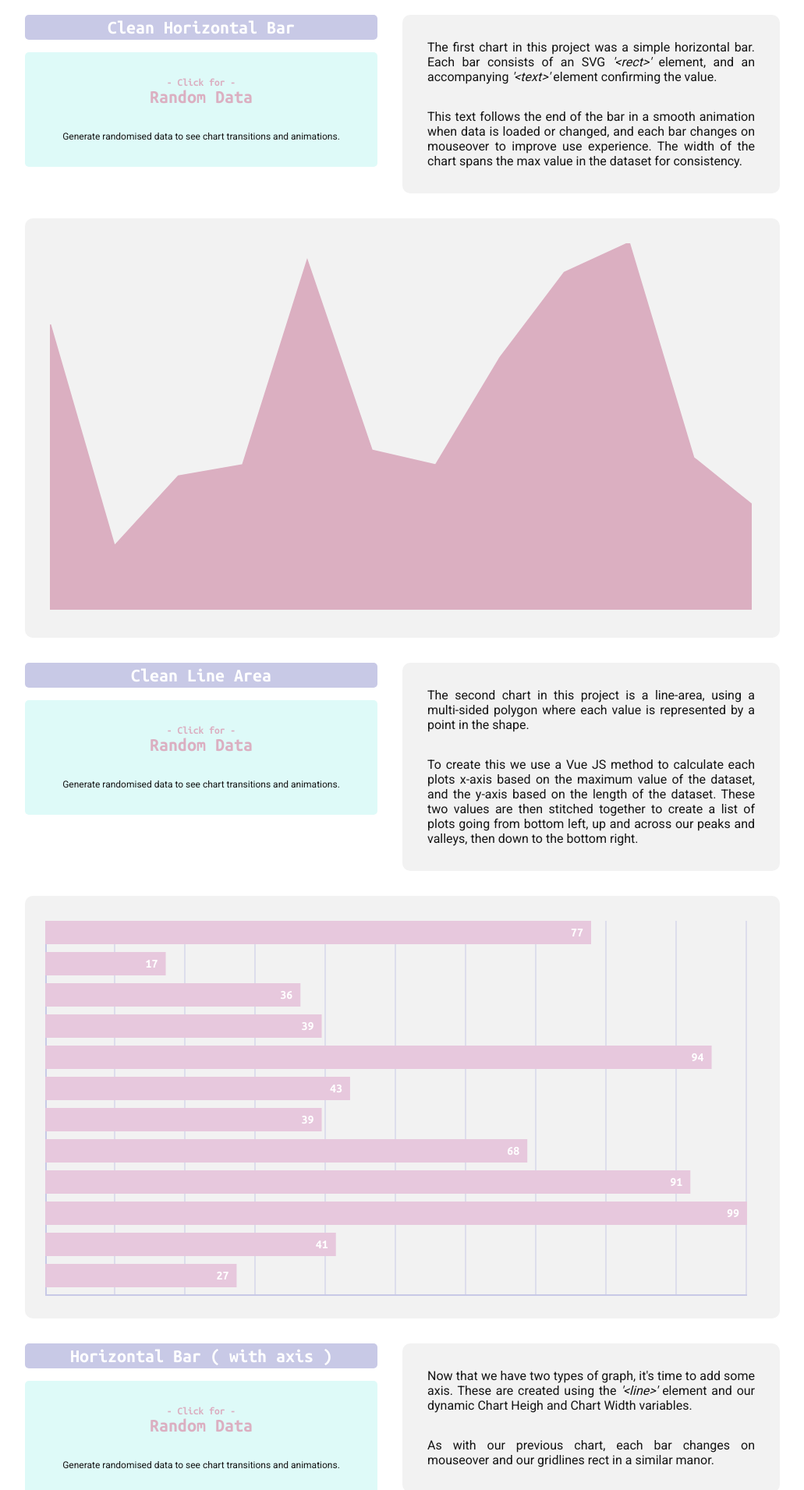
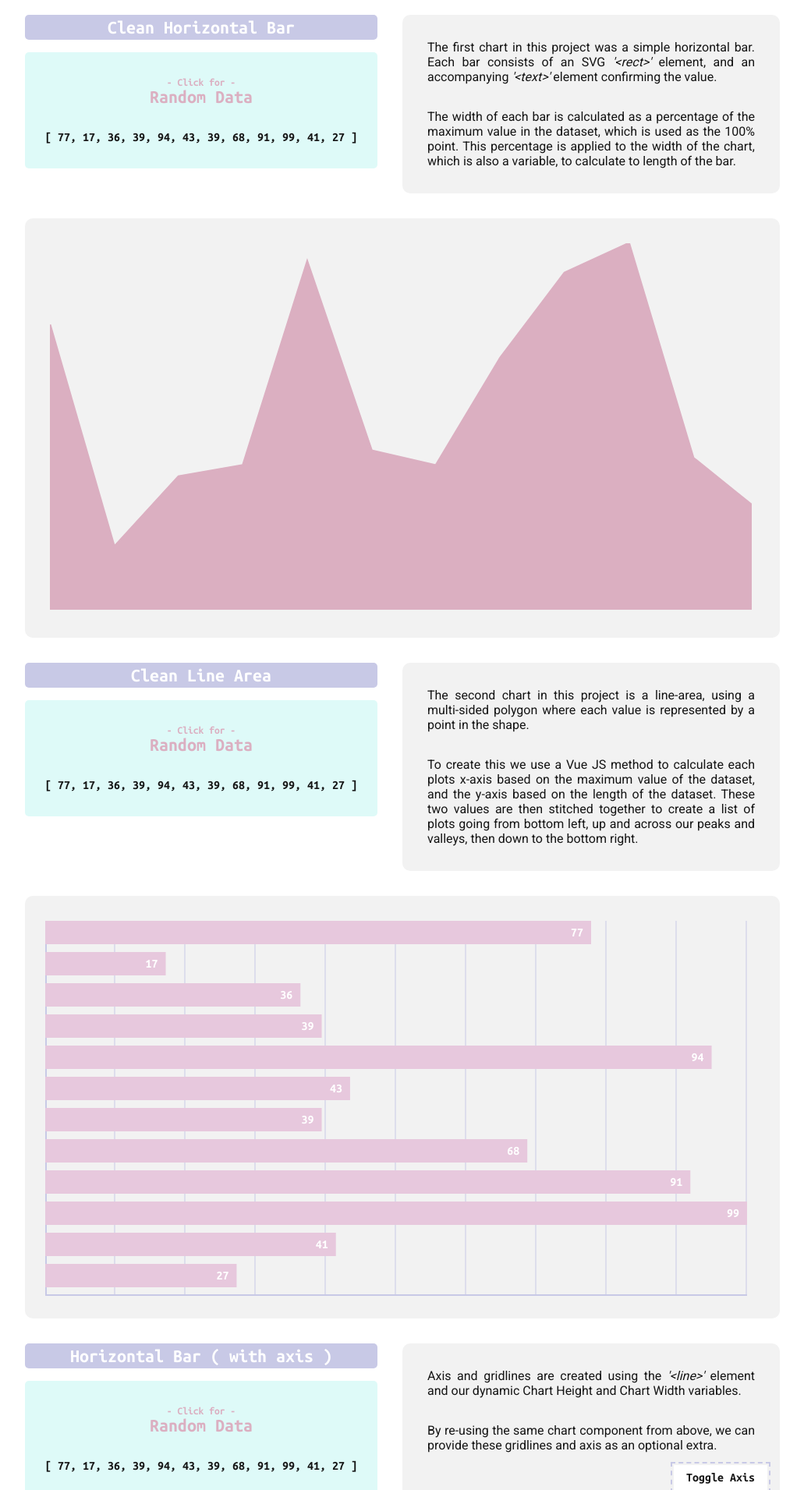
Before and after one commit to JClique/data-dash, a Vue app: page / in a window 1280 px wide. Shown: the part 640-2551 px from the top of the page at 78% size, without its empty margins (124-1155 px from the left). Built offline with nearby package versions, Linux system fonts and the light colour scheme.

Commit message:
Added toggleable axis control.

```diff
--- a/src/App.vue
+++ b/src/App.vue
@@ -1,7 +1,9 @@
 <template>
   <div id="app">
     <Nav />
-    <router-view/>
+    <transition name="router">
+      <router-view/>
+    </transition>
   </div>
 </template>
 
@@ -63,7 +65,6 @@ h1, h2, h3, h4, h5, h6 {
   margin: auto;
   padding: 0;
   padding-bottom: 3rem;
-  overflow-x: hidden;
 }
 
 a {
@@ -80,4 +81,22 @@ h1, h2 {
   text-align: center;
 }
 
+.router-enter-active, .router-leave-active {
+  transition: opacity .5s ease-in-out, transform .5s ease;
+}
+
+.router-enter-active {
+  transition-delay: .5s;
+}
+
+.router-enter, .router-leave-to {
+  opacity: 0;
+  transform: translateX(-100px);
+}
+
+.router-enter-to, .router-leave {
+  opacity: 1;
+  transform: translateX(0px);
+}
+
 </style>
--- a/src/components/ButtonBox.vue
+++ b/src/components/ButtonBox.vue
@@ -7,7 +7,7 @@
         <small> - Click for - </small>
           Random Data
       </button>
-      <p>Generate randomised data to see chart transitions and animations.</p>
+      <p class="data">{{ chartData }}</p>
     </div>
   </div>
 </template>
@@ -15,7 +15,7 @@
 <script>
 export default {
   name: "BarChart",
-  props: ["title"],
+  props: ["title", "chartData"],
 }
 </script>
 
@@ -25,11 +25,6 @@ export default {
   background-color: transparent;
   padding: 0;
   margin: 0 1rem;
-}
-
-.box.btn-box p {
-  padding: 1rem;
-  font-size: .75rem;
 }
 
 .box-content {
@@ -87,4 +82,11 @@ button small {
 button:active small {
   color: white;
 }
+
+p.data {
+  padding: 1rem 0;
+  margin: 0;
+  font-family: 'Ubuntu Mono', monospace;
+}
+
 </style>
--- a/src/components/graph/BarChart.vue
+++ b/src/components/graph/BarChart.vue
@@ -74,10 +74,10 @@ export default {
     }
   },
   filters: {
-  round(number) {
-    return Math.round(number);
+    round(number) {
+      return Math.round(number);
+    },
   },
-},
 }
 </script>
 
--- a/src/components/graph/LineChart.vue
+++ b/src/components/graph/LineChart.vue
@@ -1,6 +1,5 @@
 <template lang="html">
   <div class="line">
-
     <svg :width="chartWidth" :height="chartHeight">
       <polygon
          :points="lineChartData(chartData)"/>
@@ -25,14 +24,13 @@ export default {
       }
       points += this.chartWidth + ", " + this.chartHeight;
       return points
-
-    }
+    },
   },
   computed: {
     dataMax() {
       return Math.max(...this.chartData);
-    }
-  }
+    },
+  },
 }
 </script>
 
@@ -48,6 +46,20 @@ export default {
     stroke: var(--d-pink);
     stroke-width: 3;
     transition: .6s;
+    animation: grow-polygon 1s;
   }
 
+
+.slide-fade-enter-active {
+  transition: all .3s ease;
+}
+.slide-fade-leave-active {
+  transition: all .8s cubic-bezier(1.0, 0.5, 0.8, 1.0);
+}
+.slide-fade-enter, .slide-fade-leave-to
+/* .slide-fade-leave-active for <2.1.8 */ {
+  transform: translateX(10px);
+  opacity: 0;
+}
+
 </style>
--- a/src/views/Home.vue
+++ b/src/views/Home.vue
@@ -5,13 +5,13 @@
       <BarChart :chartData="chartData" :chartWidth="chartWidth" :chartHeight="chartHeight" />
     </div>
 
-    <ButtonBox @randomiseData="randomiseData" title="Clean Horizontal Bar"/>
+    <ButtonBox @randomiseData="randomiseData" title="Clean Horizontal Bar" :chartData="chartData"/>
 
     <div class="box" v-if="this.chartData.length > 0">
       <p>The first chart in this project was a simple horizontal bar. Each bar consists of an SVG <i>'&lt;rect&gt;'</i> element,
         and an accompanying <i>'&lt;text&gt;'</i> element confirming the value.</p>
-      <p>This text follows the end of the bar in a smooth animation when data is loaded or changed, and each bar changes on mouseover to improve use experience.
-        The width of the chart spans the max value in the dataset for consistency.</p>
+      <p>The width of each bar is calculated as a percentage of the maximum value in the dataset, which is used as the 100% point.
+        This percentage is applied to the width of the chart, which is also a variable, to calculate to length of the bar. </p>
     </div>
   </div>
 
@@ -20,7 +20,7 @@
       <LineChart :chartData="chartData" :chartWidth="chartWidth" :chartHeight="chartHeight" />
     </div>
 
-    <ButtonBox @randomiseData="randomiseData" title="Clean Line Area" />
+    <ButtonBox @randomiseData="randomiseData" title="Clean Line Area" :chartData="chartData"/>
 
     <div class="box">
       <p>The second chart in this project is a line-area, using a multi-sided polygon where each value is represented by a point in the shape.</p>
@@ -31,14 +31,17 @@
 
   <div class="home" v-if="this.chartData.length > 0">
     <div class="box">
-      <BarChart :chartData="chartData" :chartLines="true" :chartWidth="chartWidth" :chartHeight="chartHeight" />
+      <BarChart :chartData="chartData" :chartLines="chartLines" :chartWidth="chartWidth" :chartHeight="chartHeight" />
     </div>
 
-    <ButtonBox @randomiseData="randomiseData" title="Horizontal Bar ( with axis )"/>
+    <ButtonBox @randomiseData="randomiseData" title="Horizontal Bar ( with axis )" :chartData="chartData"/>
 
     <div class="box">
-      <p>Now that we have two types of graph, it's time to add some axis. These are created using the <i>'&lt;line&gt;'</i> element and our dynamic Chart Heigh and Chart Width variables. </p>
-      <p>As with our previous chart, each bar changes on mouseover and our gridlines rect in a similar manor.</p>
+      <p>Axis and gridlines are created using the <i>'&lt;line&gt;'</i> element and our dynamic Chart Height and Chart Width variables.</p>
+      <p>By re-using the same chart component from above, we can provide these gridlines and axis as an optional extra.</p>
+      <button type="button" name="button" @click="toggleChartLines">
+        Toggle Axis
+      </button>
     </div>
   </div>
 
@@ -61,7 +64,8 @@ export default {
     return {
       chartData: [],
       chartWidth: 0,
-      chartHeight: 470
+      chartHeight: 470,
+      chartLines: true,
     }
   },
   created() {
@@ -89,6 +93,9 @@ export default {
         this.chartData.push(Math.floor(Math.random() * 100))
         length -= 1
       }
+    },
+    toggleChartLines() {
+      this.chartLines = !this.chartLines
     }
   }
 }
@@ -115,5 +122,24 @@ export default {
   text-align: justify;
 }
 
+.box button {
+  background-color: white;
+  padding: .5rem 1rem;
+  outline: 2px dashed var(--lavender);
+  outline-offset: 2px;
+  border: none;
+  appearance: none;
+  font-family: 'Ubuntu Mono', monospace;
+  font-size: 1rem;
+  float: right;
+}
+
+.box button:hover {
+  background-color: var(--lavender);
+}
+
+.box button:active {
+  background-color: var(--cyan);
+}
 
 </style>
```
